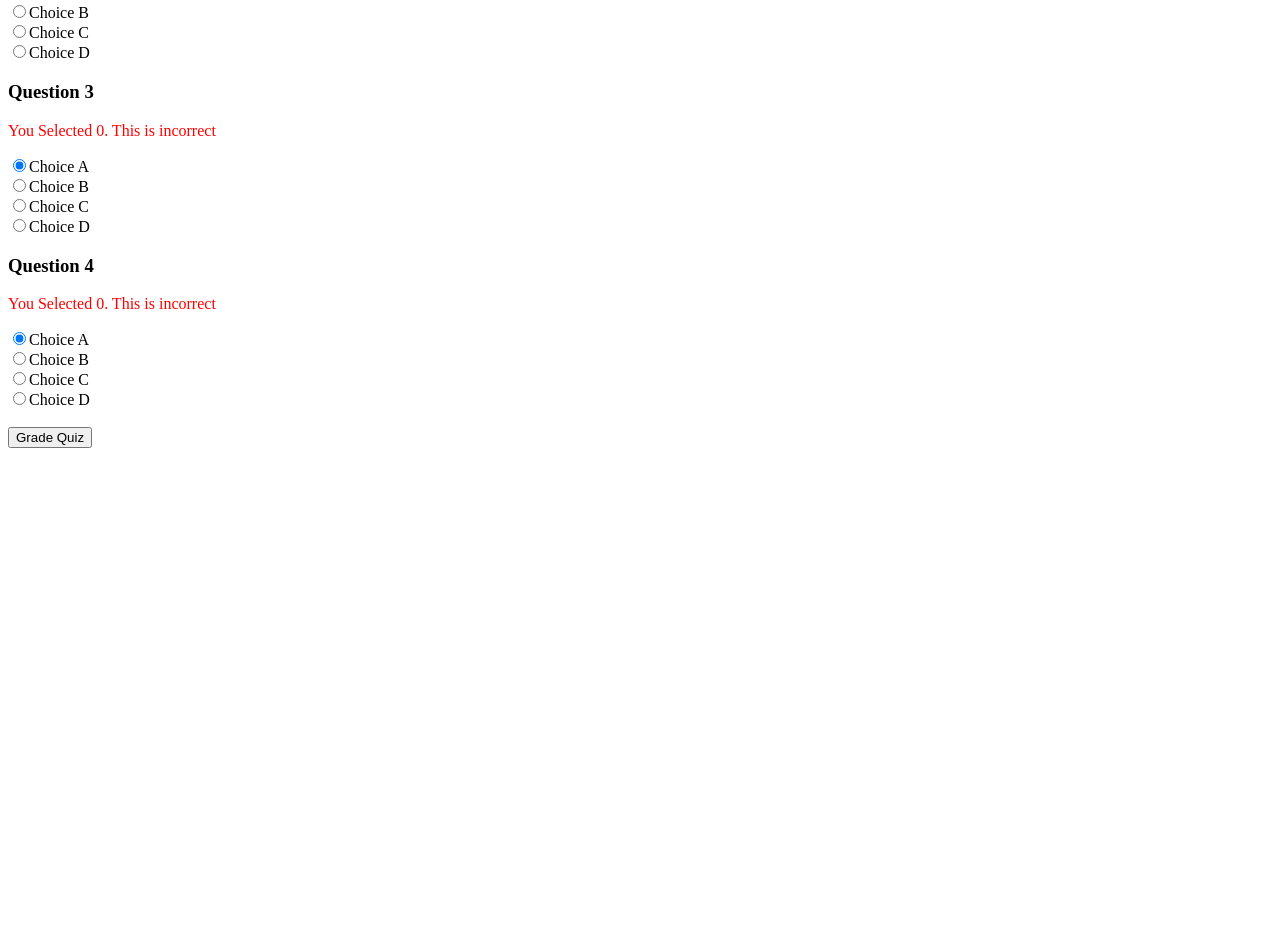
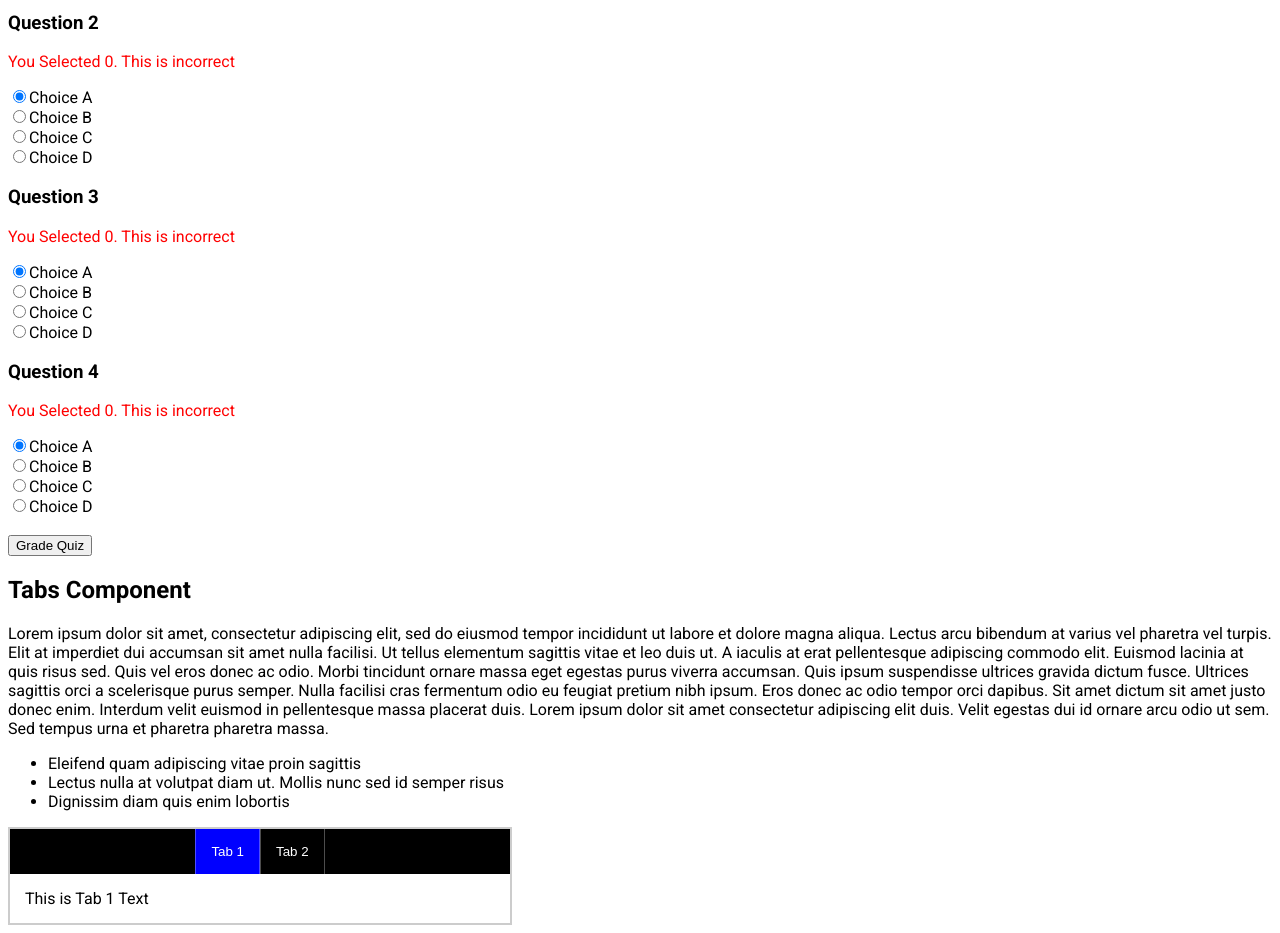
Before and after one commit to bressler1995/CourseBridge, a React (Vite) app: page / in a window 1280 px wide. Shown: the part 584-1517 px from the top of the page. Before the commit the page ends 1040 px from the top, so only its background shows below. Built offline with nearby package versions, Linux system fonts and the light colour scheme.

Commit message:
Create tab component

```diff
--- a/src/App.css
+++ b/src/App.css
@@ -0,0 +1,5 @@
+@import url('https://fonts.googleapis.com/css2?family=Roboto:ital,wght@0,100;0,300;0,400;0,500;0,700;0,900;1,100;1,300;1,400;1,500;1,700;1,900&display=swap');
+
+h1, h2, h3, h4, h5, h6, p, span, a, ul, li, ol, div, label, form, input {
+    font-family: "Roboto", sans-serif;
+}
--- a/src/Module1.mdx
+++ b/src/Module1.mdx
@@ -1,16 +1,18 @@
 import Quiz from './components/Quiz/Quiz.jsx';
 import Question from './components/Quiz/Question.jsx';
 import Choice from './components/Quiz/Choice.jsx';
+import Tabs from './components/Tabs/Tabs.jsx';
+import Tab from './components/Tabs/Tab.jsx';
 
 # Module 1
 
 ## Quiz Component
 
-Below you can find a quiz component.
+Lorem ipsum dolor sit amet, consectetur adipiscing elit, sed do eiusmod tempor incididunt ut labore et dolore magna aliqua. Lectus arcu bibendum at varius vel pharetra vel turpis. Elit at imperdiet dui accumsan sit amet nulla facilisi. Ut tellus elementum sagittis vitae et leo duis ut. A iaculis at erat pellentesque adipiscing commodo elit. Euismod lacinia at quis risus sed. Quis vel eros donec ac odio. Morbi tincidunt ornare massa eget egestas purus viverra accumsan. Quis ipsum suspendisse ultrices gravida dictum fusce. Ultrices sagittis orci a scelerisque purus semper. Nulla facilisi cras fermentum odio eu feugiat pretium nibh ipsum. Eros donec ac odio tempor orci dapibus. Sit amet dictum sit amet justo donec enim. Interdum velit euismod in pellentesque massa placerat duis. Lorem ipsum dolor sit amet consectetur adipiscing elit duis. Velit egestas dui id ornare arcu odio ut sem. Sed tempus urna et pharetra pharetra massa.
 
-- Its syntax is very similar to HTML and is accessible for those with very little coding experience.
-- Item 2
-- Item 3
+- Eleifend quam adipiscing vitae proin sagittis
+- Lectus nulla at volutpat diam ut. Mollis nunc sed id semper risus
+- Dignissim diam quis enim lobortis
 
 <Quiz>
     <Question index="0" title="Question 1" answerIndex="0">
@@ -38,3 +40,16 @@ Below you can find a quiz component.
         <Choice index="3" title="Choice D" />
     </Question>
 </Quiz>
+
+## Tabs Component
+
+Lorem ipsum dolor sit amet, consectetur adipiscing elit, sed do eiusmod tempor incididunt ut labore et dolore magna aliqua. Lectus arcu bibendum at varius vel pharetra vel turpis. Elit at imperdiet dui accumsan sit amet nulla facilisi. Ut tellus elementum sagittis vitae et leo duis ut. A iaculis at erat pellentesque adipiscing commodo elit. Euismod lacinia at quis risus sed. Quis vel eros donec ac odio. Morbi tincidunt ornare massa eget egestas purus viverra accumsan. Quis ipsum suspendisse ultrices gravida dictum fusce. Ultrices sagittis orci a scelerisque purus semper. Nulla facilisi cras fermentum odio eu feugiat pretium nibh ipsum. Eros donec ac odio tempor orci dapibus. Sit amet dictum sit amet justo donec enim. Interdum velit euismod in pellentesque massa placerat duis. Lorem ipsum dolor sit amet consectetur adipiscing elit duis. Velit egestas dui id ornare arcu odio ut sem. Sed tempus urna et pharetra pharetra massa.
+
+- Eleifend quam adipiscing vitae proin sagittis
+- Lectus nulla at volutpat diam ut. Mollis nunc sed id semper risus
+- Dignissim diam quis enim lobortis
+
+<Tabs activeIndex="0">
+    <Tab index='0' title="Tab 1" description='This is Tab 1 Text' />
+    <Tab index='1' title="Tab 2" description='This is some other Tab 2 Text' />
+</Tabs>
--- a/src/components/Quiz/Quiz.jsx
+++ b/src/components/Quiz/Quiz.jsx
@@ -1,7 +1,6 @@
 import PropTypes from 'prop-types';
 import { useState, createContext } from 'react';
 import { Children } from 'react';
-import Question from './Question';
 import './Quiz.css';
 
 export const UserContext = createContext();
--- /dev/null
+++ b/src/components/Tabs/Tab.jsx
@@ -0,0 +1,20 @@
+import { useContext } from 'react';
+import { TabsContext } from './Tabs';
+
+function Tab({title, description, index = 0}) {
+  const tabs = useContext(TabsContext);
+  let activeState = tabs.activeState;
+  let checkActive = tabs.checkActive;
+  let tabChecked = 'tabUnchecked';
+
+  if(activeState == index) {
+    tabChecked = 'tabChecked';
+
+  }
+
+  return (
+    <button className={'tabButton ' + tabChecked} data-tindex={index} data-desc={description} onClick={checkActive}>{title}</button>
+  )
+}
+
+export default Tab
--- /dev/null
+++ b/src/components/Tabs/Tabs.css
@@ -0,0 +1,48 @@
+.tabsContainer {
+    display: flex;
+    flex-flow: column wrap;
+    width: 100%;
+    height: auto;
+    max-width: 500px;
+    background-color: #000;
+    border: 2px solid #CCC;
+}
+
+.tabsContainer .tabsNavigation {
+    display: flex;
+    flex-flow: row wrap;
+    justify-content: center;
+    width: 100%;
+    height: auto;
+}
+
+.tabsContainer .tabsNavigation .tabButton {
+    display: inline-block;
+    border: none;
+    border: 1px solid rgba(255, 255, 255, 0.3);
+    border-top: none;
+    border-bottom: none;
+    padding: 15px;
+    box-sizing: border-box;
+    box-shadow: none;
+    cursor: pointer;
+}
+
+.tabsContainer .tabsNavigation .tabButton.tabUnchecked {
+    background-color: #000;
+    color: #FFF;
+}
+
+.tabsContainer .tabsNavigation .tabButton.tabChecked {
+    background-color: blue;
+    color: #FFF;
+}
+
+.tabsContainer .tabsContent {
+    display: block;
+    width: 100%;
+    padding: 15px;
+    background-color: #FFF;
+    box-sizing: border-box;
+    border: none;
+}
--- /dev/null
+++ b/src/components/Tabs/Tabs.jsx
@@ -0,0 +1,50 @@
+
+import { Children, useState, createContext, createElement } from 'react';
+import './Tabs.css';
+
+export const TabsContext = createContext();
+
+function Tabs({children, activeIndex = 0}) {
+
+  const [activeState, setActive] = useState(parseInt(activeIndex));
+
+  let defaultTextVal = '';
+  const defaultText = Children.map(children, (child, index) => {
+    if(index == activeState) {
+        return child.props.description;
+    }
+  });
+
+  if(defaultText != null) {
+    if(defaultText.length > 0) {
+        defaultTextVal = defaultText[0];
+    }
+  }
+  console.log(defaultTextVal);
+
+  const [textState, setText] = useState(defaultTextVal);
+
+  const checkActive = (e) => {
+    let curValue = +e.currentTarget.dataset.tindex;
+    let curDesc = e.currentTarget.dataset.desc;
+
+    setActive(curValue);
+    setText(curDesc);
+
+  };
+
+  return (
+    <div className='tabsContainer'>
+        <div className='tabsNavigation'>
+            <TabsContext.Provider value={{ activeState, setActive, checkActive }}>
+                {children}
+            </TabsContext.Provider>
+        </div>
+        <div className="tabsContent">
+            {textState}
+        </div>
+    </div>
+  )
+}
+
+export default Tabs
```
